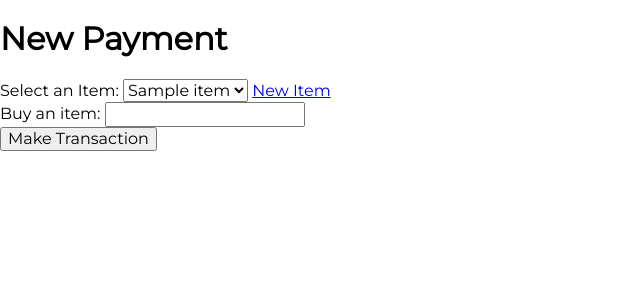
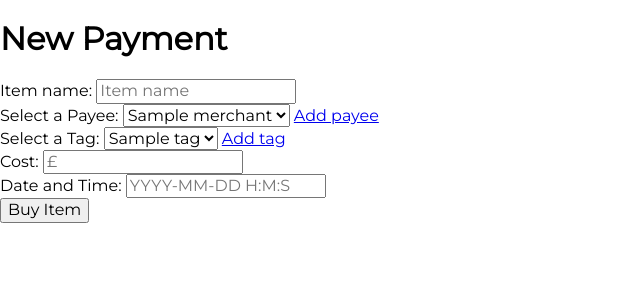
Before and after one commit to zlatterson/Python-Spending-Tracker, a Flask app: template templates/users/transactions/new.html in a window 1280 px wide. Shown: the part 90-390 px from the top of the page, without its empty margins (0-640 px from the left). Run offline with Flask 2, Linux system fonts and the light colour scheme; the template is opened without the code that fills it: most values are stand-ins (such as "Sample title", 1, 10 or a date in 2020).

```diff
--- a/controllers/item_controller.py
+++ b/controllers/item_controller.py
@@ -38,7 +38,7 @@ def create_user(id):
     item_repository.save(item)
     # item saved: working
     user_object = user_repository.select(id)
-    dt_string = datetime.now().strftime("%d/%m/%Y %H:%M:%S")
+    dt_string = datetime.now().strftime("%Y-%m-%d %H:%M:%S")
     transaction = Transaction(merchant_object,user_object,item,cost, dt_string)
     transaciton_repository.save(transaction)
     # reduce user money
--- a/templates/users/show.html
+++ b/templates/users/show.html
@@ -3,11 +3,12 @@
 {% block content %}
 <h1>Spending Tracker</h1>
 
-<p>{{user.id}} : {{user.name}}, daily allowance: {{user.daily_allowance}}, money: {{user.money}}</p>
+<p>{{user.id}} : {{user.name}}, monthly allowance: {{user.daily_allowance}}, money: {{user.money}}</p>
 
 <!-- <a href="{{user.id}}/merchants">merchants</a> -->
 <a href="/users/{{user.id}}/edit">Edit Account</a><br>
 <a href="/users/{{user.id}}/delete">Delete Account</a><br>
+<a href="/users/{{user.id}}/transactions/new">Make a detailed transaction</a><br>
 <a href="/users/{{user.id}}/items/new">Make a new payment</a><br>
 
 {% for transaction in user_transacts %}
--- a/templates/users/transactions/new.html
+++ b/templates/users/transactions/new.html
@@ -5,57 +5,49 @@
 
 {{user.id}} {{user.name}}
 
-<form action="/" method="post">
-<!--
-  <div class="dropdown">
-    <span class = box>
-      {%for merchant in merchants %}
-      {% if loop.index <= 1 %}
-      <option value={{merchant.id}} class="dropbtn">{{merchant.name}}</option>
-      {% endif %}
-      {% endfor %}
+<label value={{user.id}} name=userid>{{user.id}}</label>
 
-    </span>
-    <div class="dropdown-content">
-        {% for merchant in merchants %}
-        {% if loop.index > 1%}
-        <a><option value="{{merchant.id}}">{{merchant.name}}</option></a>
-        {% endif %}
-        {% endfor %}
-        <a>Add Merchant</a>
-    </div>
-  </div> -->
+<form action="/users/{{user.id}}/transactions" method="post">
 
-    <label for="item">Select an Item:</label>
-    <select name="item_id" id="item">
-      {% for item in items %}
-      <option value="{{ item.id }}">{{ item.name }}</option>
-      {% endfor %}
-    </select>
-    <a href="/items/new">New Item</a>
-    <br>
 
-    <!-- <label for="merchant">Select a Merchant:</label>
-      <select name="merchant_id" id="merchant">
+  <div>
+    <label for="item name">Item name:</label>
+    <input type="text" id="item" name="item" placeholder="Item name" required>
+  </div>
+
+
+    <label for="merchant">Select a Payee:</label>
+      <select name="merchant" id="merchant">
         {% for merchant in merchants %}
         <option value="{{ merchant.id }}">{{ merchant.name }}</option>
         {% endfor %}
       </select>
-      <a href="/merchants/{{user.id}}/new">New merchant</a>
-      <br> -->
+      <a href="/users/{{user.id}}/merchants/new">Add payee</a>
+      <br>
 
 
-
-    <label for="items">Buy an item:</label>
-      <datalist id="suggestions" name = "item_id">
-        {% for item in items %}
-        <option>{{ item.name }}</option>
-        {% endfor %}
-      </datalist>
-      <input  autoComplete="on" list="suggestions"/>
+    <label for="tag">Select a Tag:</label>
+    <select name="tag" id="merchant">
+      {% for tag in tags %}
+      <option value="{{ tag.id }}">{{ tag.name }}</option>
+      {% endfor %}
+    </select>
+    <a href="/users/{{user.id}}/tags/new">Add tag</a>
     <br>
 
-  <button type="submit">Make Transaction</button>
+    <div>
+      <label for="item cost">Cost:</label>
+      <input type="number" id="cost" name="cost" placeholder="£" required>
+    </div>
+
+    <div>
+      <label for="time">Date and Time:</label>
+      <input type="text" id="time" name="time" placeholder="YYYY-MM-DD H:M:S" required>
+    </div>
+
+
+  <button type="submit">Buy Item</button>
+
 </form>
 
 {% endblock %}
```
Also changed, not shown: controllers/transaction_controller.py (+35 -10 lines), controllers/user_controller.py (+7 -1 lines), models/transaction.py (+25 -0 lines).
